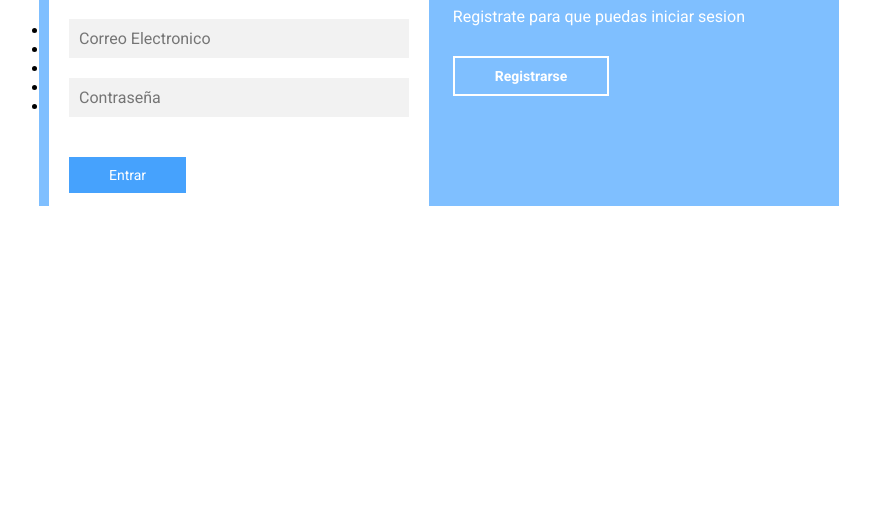
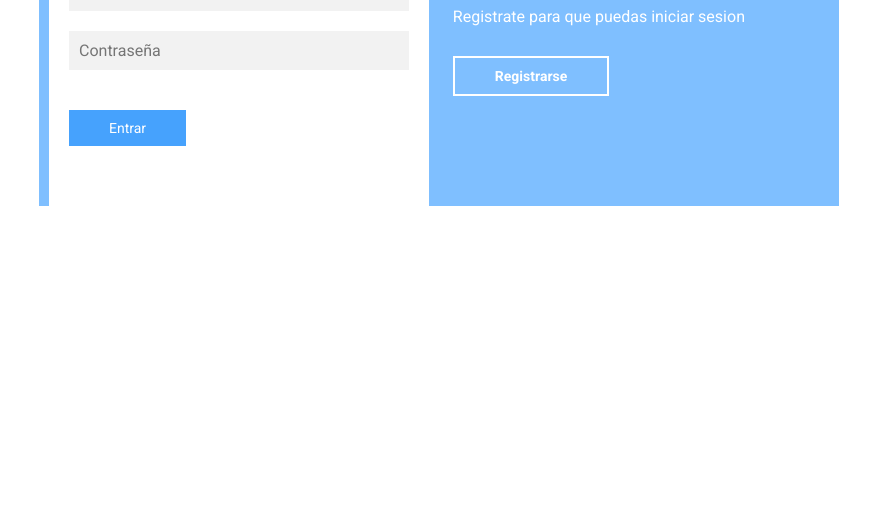
Before and after one commit to HernanPeinetti/login-page-HTML-CSS-JS, a plain HTML site: page index.html in a window 1280 px wide. Shown: the part 283-800 px from the top of the page, without its empty margins (201-1071 px from the left). Drawn offline with Linux system fonts and the light colour scheme.

Commit message:
sin cambios

```diff
--- a/index.html
+++ b/index.html
@@ -47,15 +47,7 @@
                     <input type="password" placeholder="Contraseña">
                     <button>Registrarse</button>
                 </form>
-                <nav>
-                    <ul>
-                        <li><a href="">boton1</a></li>
-                        <li><a href="">boton2</a></li>
-                        <li><a href="">boton3</a></li>
-                        <li><a href="">boton4</a></li>
-                        <li><a href="">boton5</a></li>
-                    </ul>
-                </nav>
+
 
 
 
```
